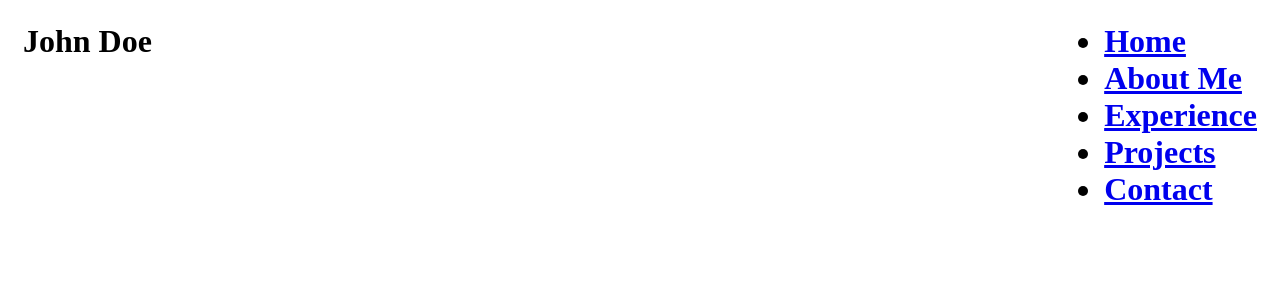
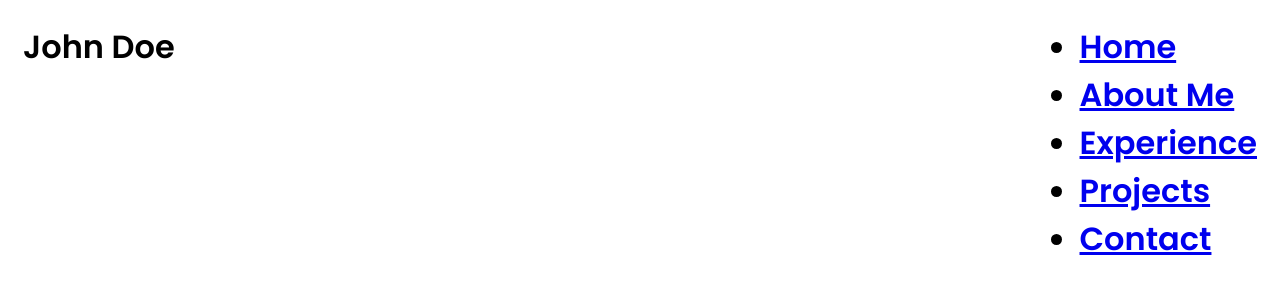
Before and after one commit to sohan-me-01/portfolio_one, a plain HTML site: page index.html in a window 1280 px wide. Drawn offline with Linux system fonts and the light colour scheme.

Commit message:
style chaged

```diff
--- a/styles/portfolio.css
+++ b/styles/portfolio.css
@@ -1,8 +1,32 @@
+/* General */
+
+@import url('https://fonts.googleapis.com/css2?family=Poppins:ital,wght@0,300;0,400;0,500;0,600;1,300;1,500&display=swap');
+
 * {
     margin: 0;
     padding: 0;
-    font-family: "opne"
 }
+
+body {
+    font-family: "Poppins", sans-serif;
+}
+
+html {
+    scroll-behavior: smooth;
+}
+
+p {
+    color: rgb(85, 85, 85);
+}
+
+/* Transition */
+
+a,
+.btn {
+    transition: all 300ms ease;
+}
+
+
 
 nav {
     display: flex;
```
